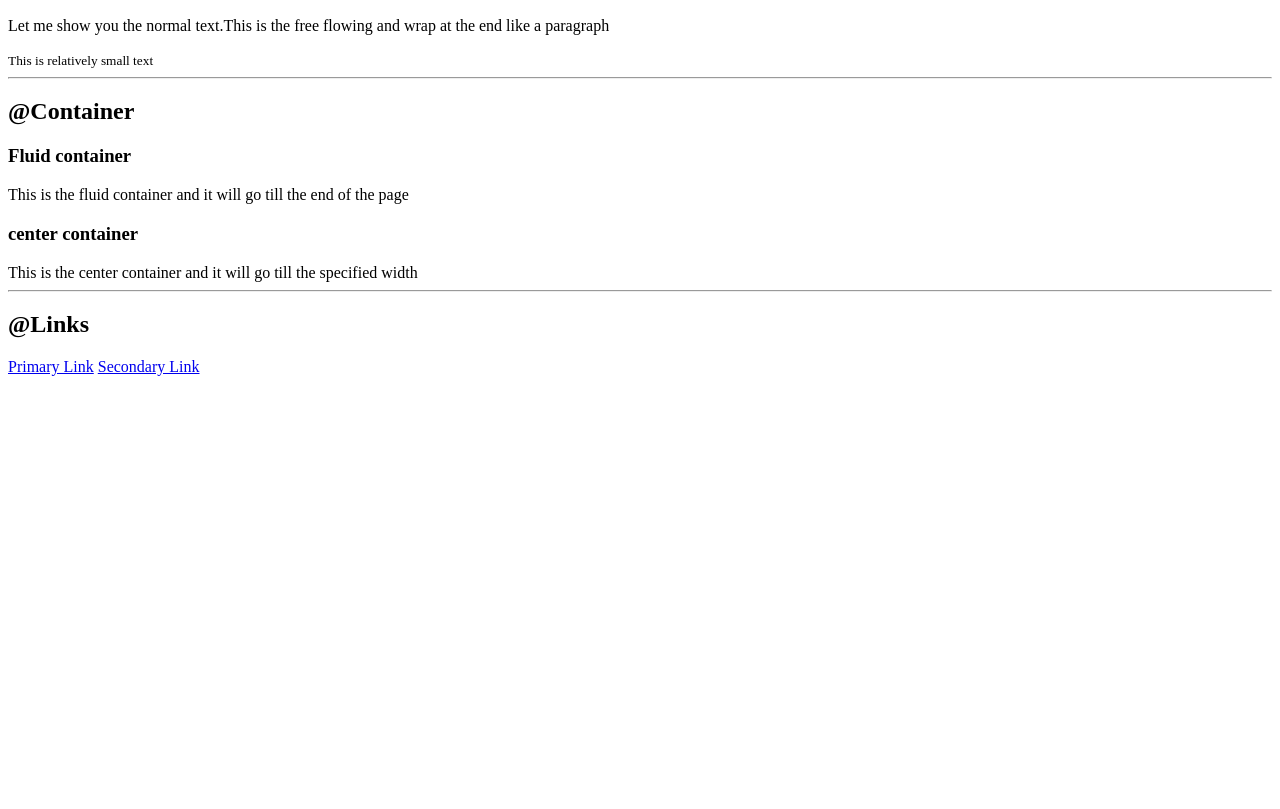
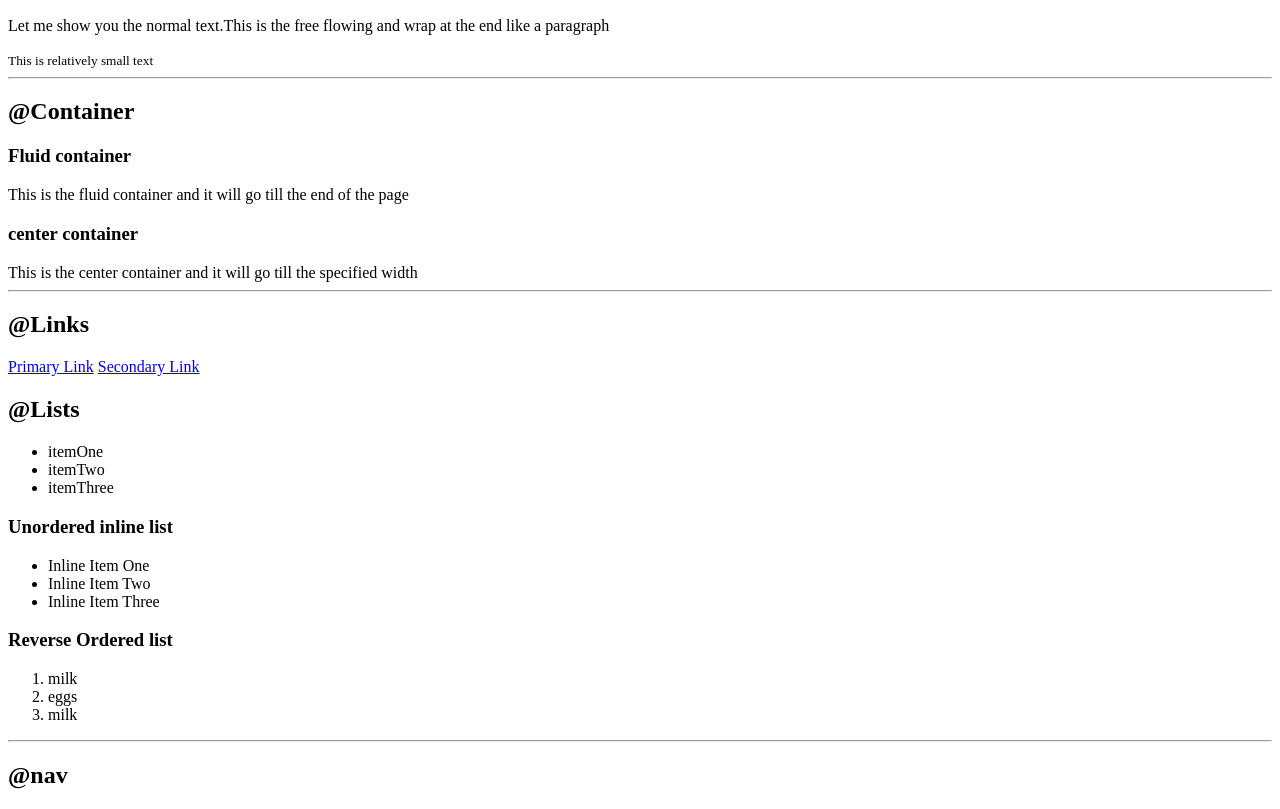
Before and after one commit to akanksha2306/neogcamp-lesson-3, a plain HTML site: page index.html in a window 1280 px wide. Shown: the part 255-1064 px from the top of the page. Before the commit the page ends 800 px from the top, so only its background shows below. Drawn offline with Linux system fonts and the light colour scheme.

Commit message:
added the list

```diff
--- a/index.html
+++ b/index.html
@@ -34,6 +34,29 @@
     <a href="/">Primary Link</a>
     <a href="/">Secondary Link</a>
 
+    <h2>@Lists</h2>
+
+   <ul>
+        <li>itemOne</li>
+        <li>itemTwo</li>
+        <li>itemThree</li>
+   </ul>
+
+   <h3>Unordered inline list</h3>
+   <ul>
+        <li>Inline Item One</li>
+        <li>Inline Item Two</li>
+        <li>Inline Item Three</li>
+    </ul>
+
+    <h3>Reverse Ordered list</h3>
+    <ol>
+        <li>milk</li>
+        <li>eggs</li>
+        <li>milk</li>
+    </ol>
+<hr>
+    <h2>@nav</h2>
 
 
 </body>
```
